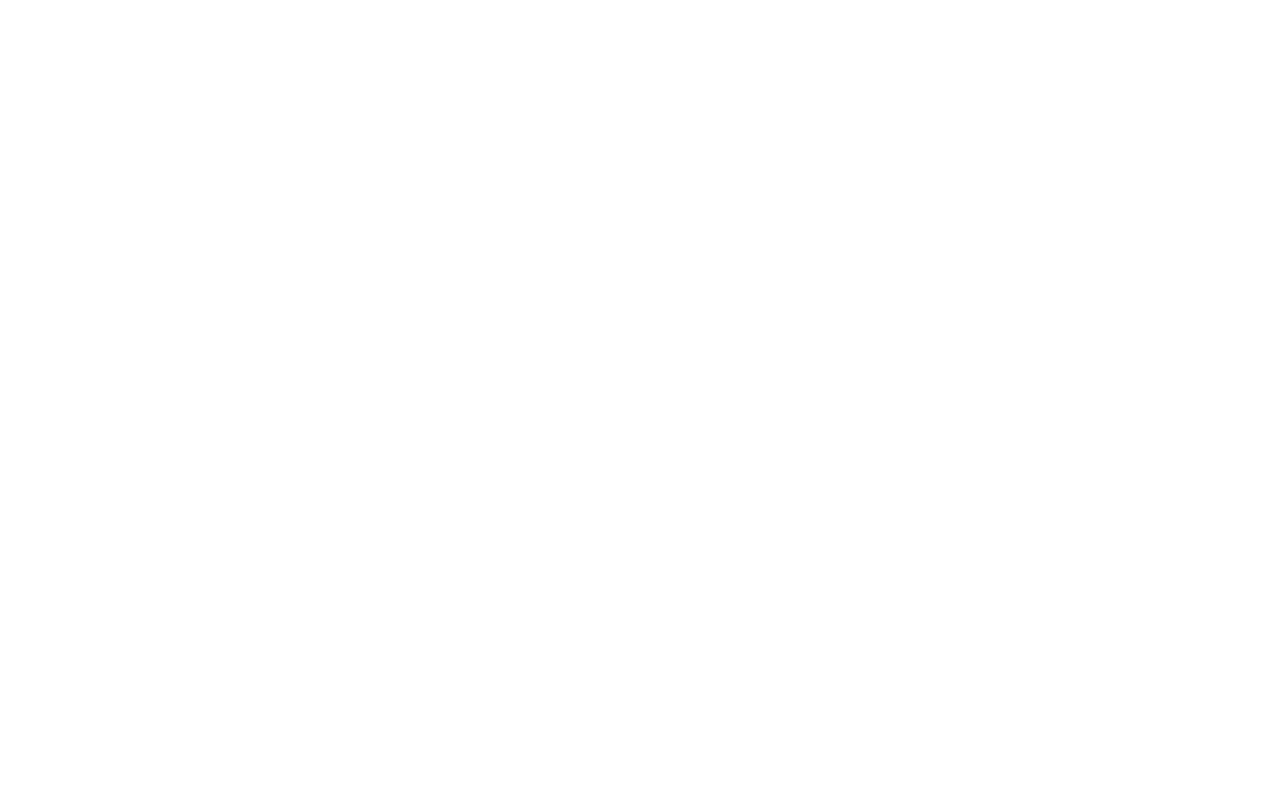
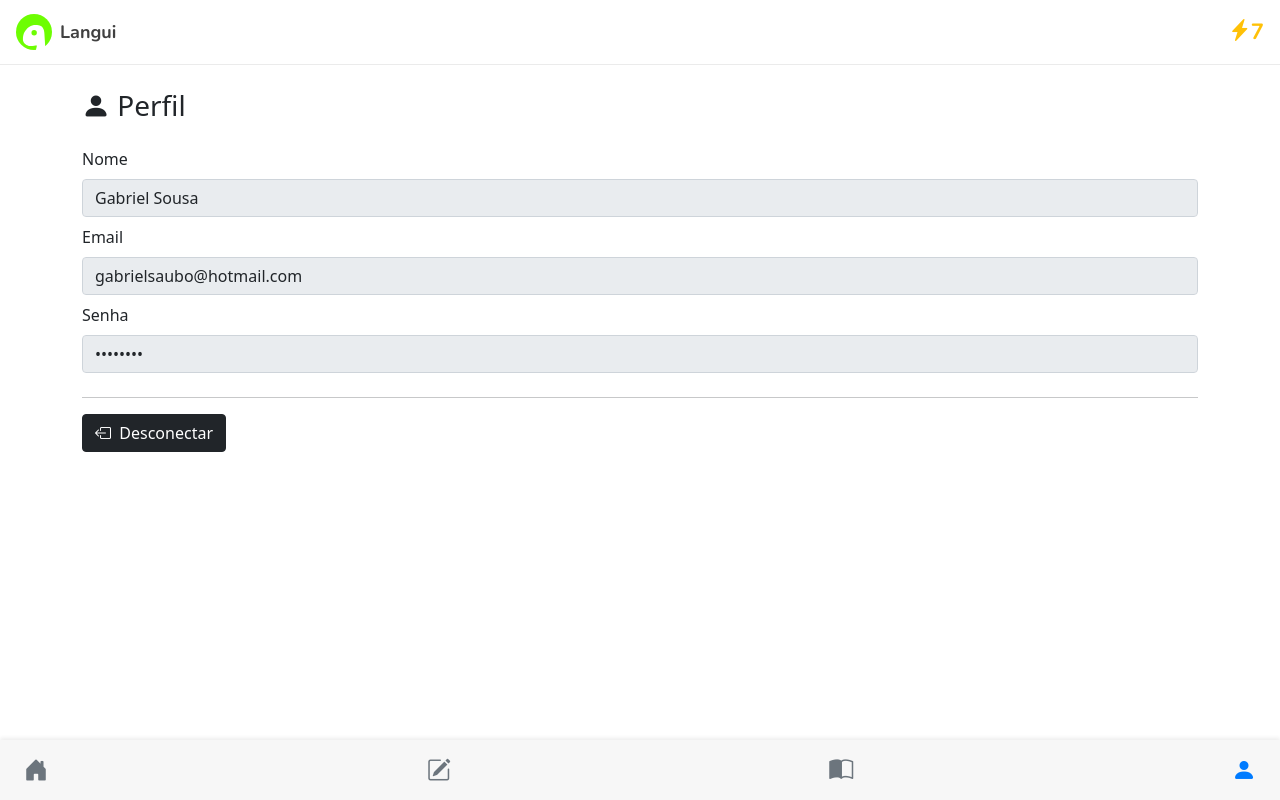
Before and after one commit to gabrielsarubo/langui-beta, a React (Create React App) app: page /profile in a window 1280 px wide. Built offline with nearby package versions, Linux system fonts and the light colour scheme.

Commit message:
Create Profile page

```diff
--- a/src/App.js
+++ b/src/App.js
@@ -5,6 +5,7 @@
 import Home from "./pages/Home";
 import SignIn from "./pages/SignIn";
 import SignUp from "./pages/SignUp";
+import Profile from "./pages/Profile";
 
 function App() {
   return (
@@ -12,10 +13,11 @@
       <div className="App">
         <Route path='/signin' component={SignIn} />
         <Route path='/signup' component={SignUp} />
-        {/* <Header /> */}
+        <Header />
         <Route exact path='/' component={Home} />
         <Route path='/blog' component={Blog} />
-        {/* <Navbar /> */}
+        <Route path='/profile' component={Profile} />
+        <Navbar />
       </div>
     </BrowserRouter>
   );
--- /dev/null
+++ b/src/pages/Profile/index.js
@@ -0,0 +1,32 @@
+const Profile = () => {
+  const profileData = {
+    name: 'Gabriel Sousa',
+    email: 'gabrielsaubo@hotmail.com',
+    password: 'abcd1234'
+  }
+
+  const { name, email, password } = profileData
+
+  return (
+    <div className="Profile container">
+      <h1 className="h3 mb-4"><i class="bi bi-person-fill"></i>&nbsp;Perfil</h1>
+      <div className="mb-2">
+        <label className="form-label">Nome</label>
+        <input type="name" id="name" className="form-control" value={name} placeholder="Seu nome" readOnly disabled />
+      </div>
+      <div className="mb-2">
+        <label className="form-label">Email</label>
+        <input type="email" id="email" className="form-control" value={email} placeholder="Seu email" readOnly disabled />
+      </div>
+      <div className="mb-4">
+        <label className="form-label">Senha</label>
+        <input type="password" id="password" className="form-control" value={password} placeholder="Sua senha" readOnly disabled />
+      </div>
+      <hr />
+      <button className="btn btn-dark">
+      <i class="bi bi-box-arrow-left"></i>&nbsp;&nbsp;Desconectar</button>
+    </div>
+  );
+}
+
+export default Profile;
```
